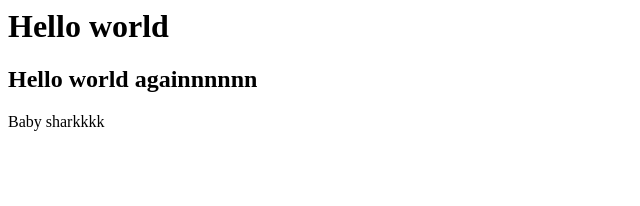
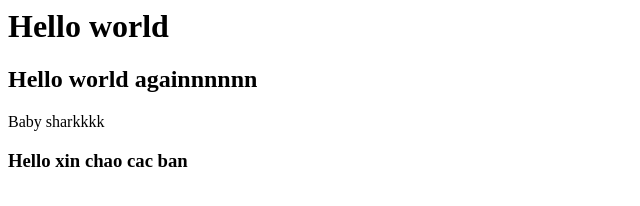
Before and after one commit to KAN19/hello-jenkins, a plain HTML site: page index.html in a window 1280 px wide. Shown: the whole page, without its empty margins (0-640 px from the left). Drawn offline with Linux system fonts and the light colour scheme.

Commit message:
Hello nua ne

```diff
--- a/index.html
+++ b/index.html
@@ -1,3 +1,4 @@
 <h1>Hello world</h1>
 <h2>Hello world againnnnnn</h2>
 <p>Baby sharkkkk</p>
+<h3>Hello xin chao cac ban</h3>
```
